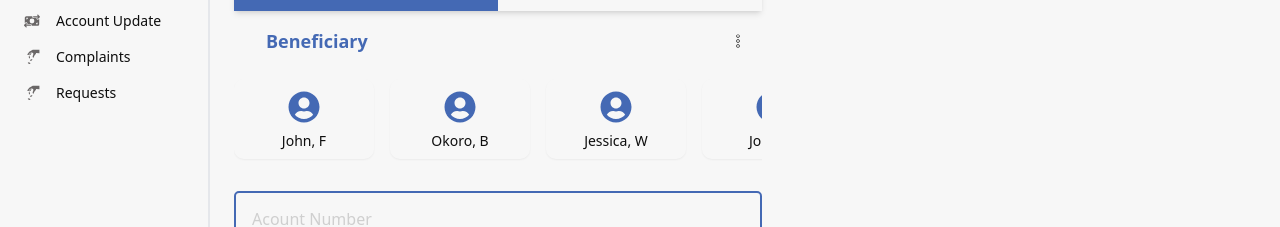
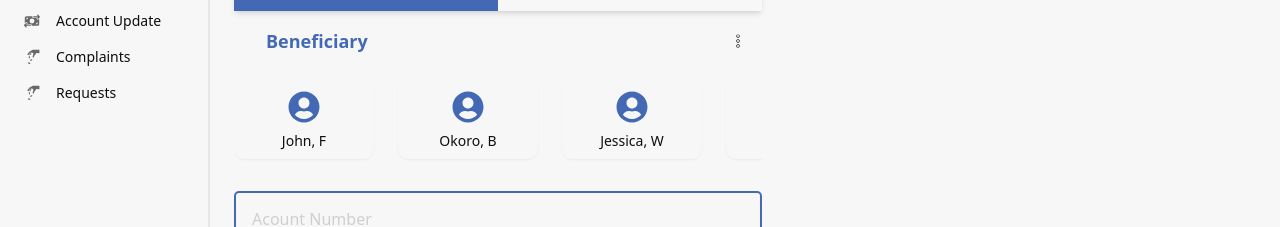
Before and after one commit to KodenOps/manee, a Next.js app: page /interbank in a window 1280 px wide. Shown: the part 373-600 px from the top of the page. Built offline with nearby package versions, Linux system fonts and the light colour scheme.

Commit message:
updated the spacing between form

```diff
--- a/src/app/interbank/page.tsx
+++ b/src/app/interbank/page.tsx
@@ -40,7 +40,7 @@ const Interbank = () => {
 						/>
 						<div className='mt-2'>
 							<CardTitle title='Beneficiary' />
-							<div className='beneficiary flex items-center justify-start overflow-x-scroll gap-4 py-4 scrollbar-hidden'>
+							<div className='beneficiary flex items-center justify-start overflow-x-scroll gap-6 py-4 scrollbar-hidden'>
 								<BeneCard boxText='John, F' />
 								<BeneCard boxText='Okoro, B' />
 								<BeneCard boxText='Jessica, W' />
```
